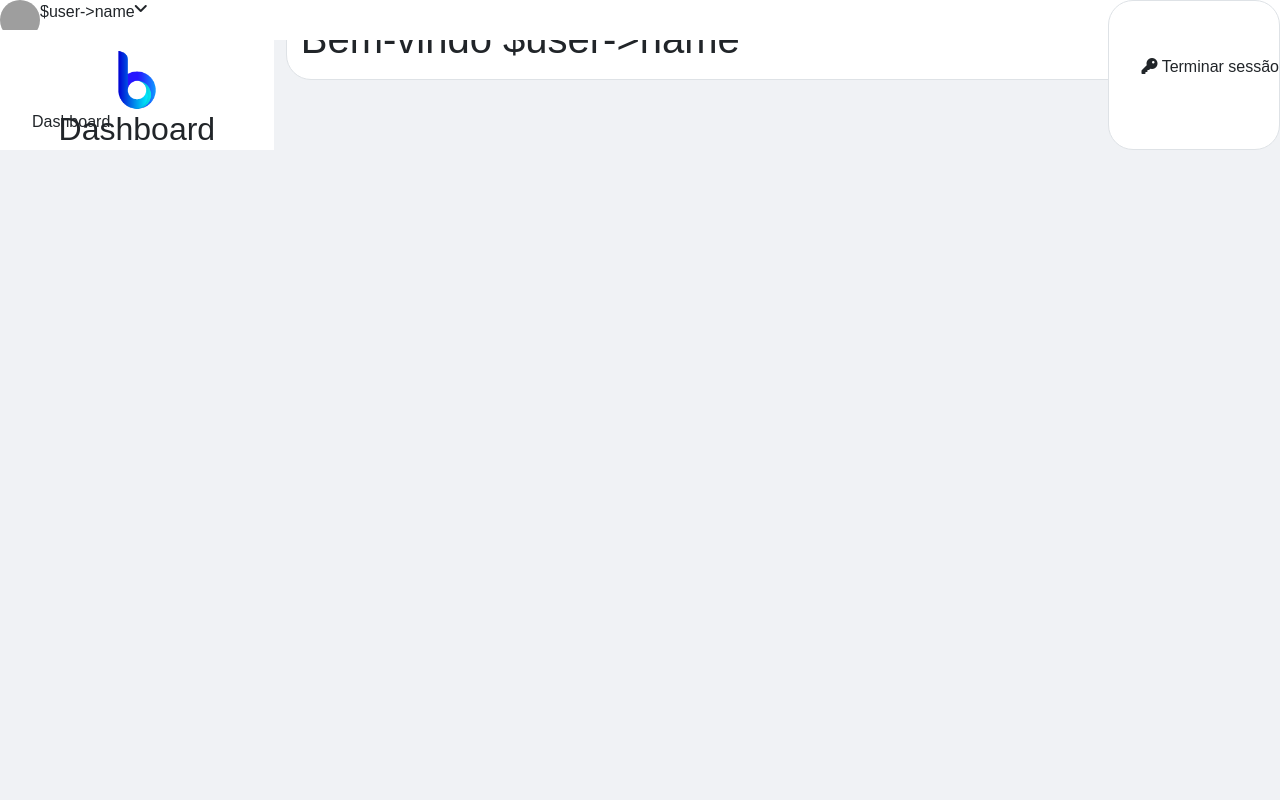
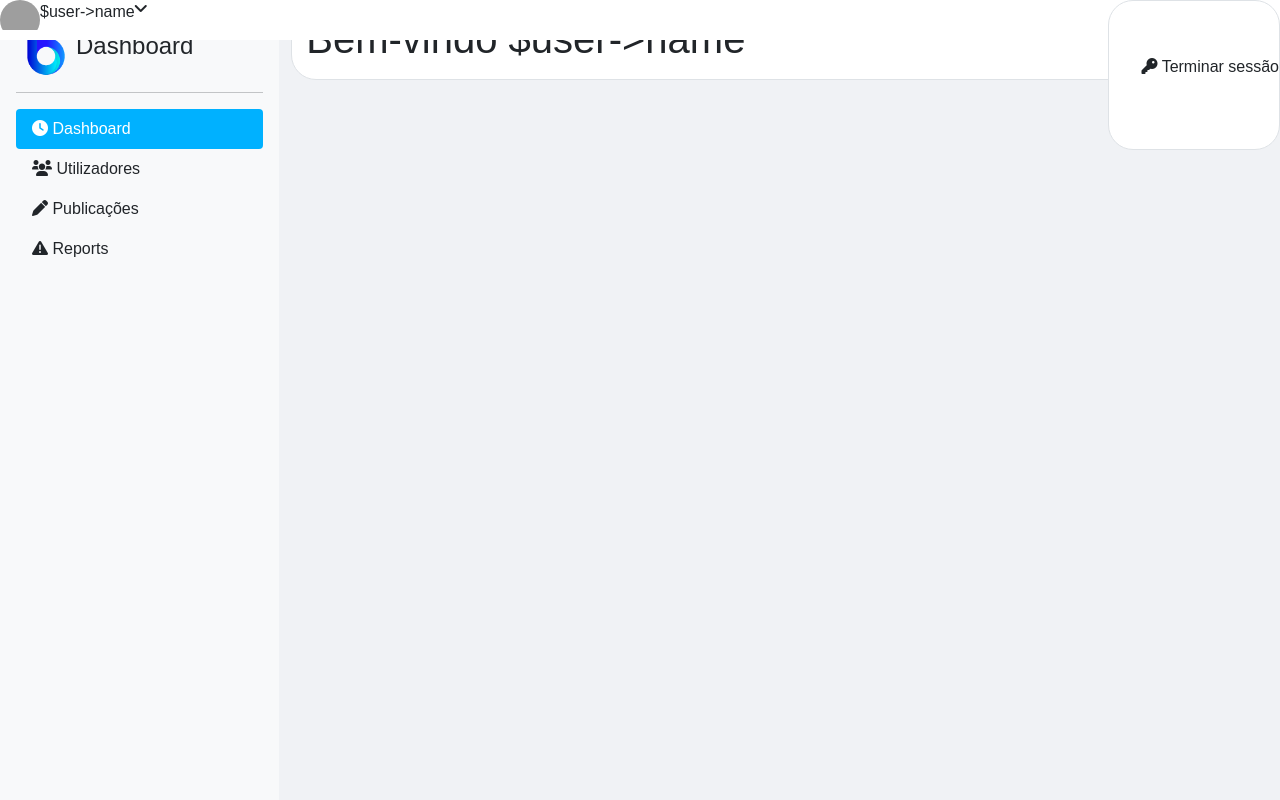
Before and after one commit to barros0/bubble-project, a PHP site: page /admin/index.php in a window 1280 px wide. Run offline with PHP 8.4, Linux system fonts and the light colour scheme; grey boxes are pictures that could not be loaded.

Commit message:
admin menu 1.1 upd

```diff
--- a/Bubble/admin/partials/header.php
+++ b/Bubble/admin/partials/header.php
@@ -53,24 +53,45 @@
     </div>
 
 </div>
-<div class="flex">
+<div class="flex h100">
 
-<nav class="menu">
-
-    <div class="title text-center">
-        <img src="../public/img/logo.png" alt="Bubble">
-        <h2>Dashboard</h2>
-    </div>
+<nav class="menu d-flex flex-column p-3 bg-light">
 
 
-    <div class="navigation">
+    <a href="/" class="title d-flex align-items-center mb-3 mb-md-0 me-md-auto link-dark text-decoration-none">
+        <img src="../public/img/logo.png" alt="Bubble">
+        <span class="fs-4">Dashboard</span>
+    </a>
 
-        <ul>
-            <li>Dashboard</li>
+    <hr>
 
-        </ul>
+    <ul class="nav nav-pills flex-column mb-auto navigation">
+        <li>
+            <a href="#" class="nav-link link-dark active">
+                <i class="fa fa-clock"></i>
+                Dashboard
+            </a>
+        </li>
+        <li>
+            <a href="#" class="nav-link link-dark">
+                <i class="fa fa-users"></i>
+                Utilizadores
+            </a>
+        </li>
+        <li>
+            <a href="#" class="nav-link link-dark">
+                <i class="fa fa-pen"></i>
+                Publicações
+            </a>
+        </li>
+        <li>
+            <a href="#" class="nav-link link-dark">
+                <i class="fa fa-warning"></i>
+                Reports
+            </a>
+        </li>
+    </ul>
 
-    </div>
 </nav>
 
 <main class="container">
--- a/Bubble/admin/public/css/styles.css
+++ b/Bubble/admin/public/css/styles.css
@@ -20,6 +20,10 @@ li{
 
 body {
     background-color: var(--fundo);
+}
+
+.h100{
+    height: 100%;
 }
 
 p {
@@ -52,6 +56,15 @@ small {
 img{
     max-height: 100%;
     max-width: 100%;
+}
+
+.active{
+    background-color: var(--azul) !important;
+}
+
+.nav-pills .nav-link:hover{
+    background-color: var(--azul);
+    color: var(--branco) !important;
 }
 
 .menu ul {
```
